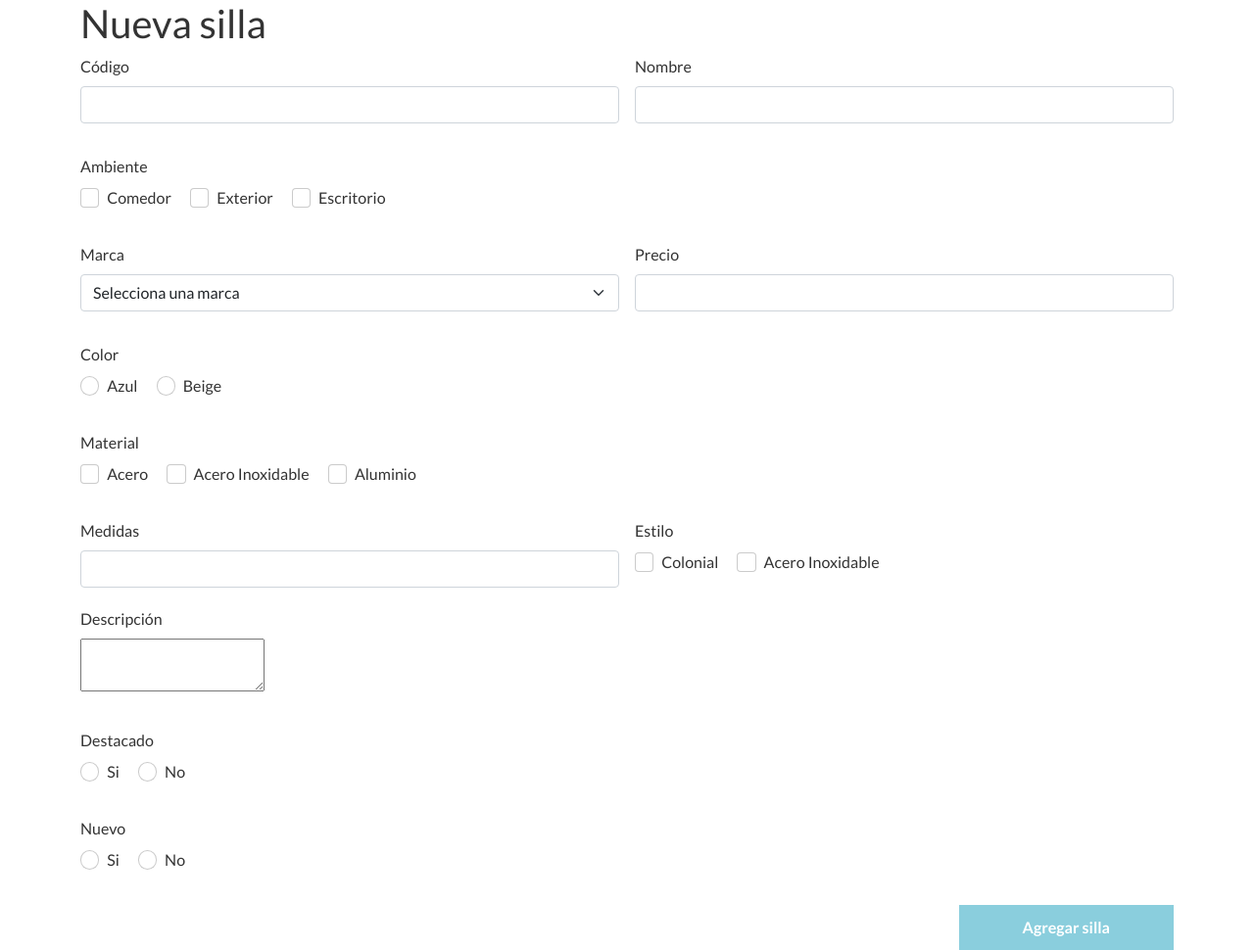
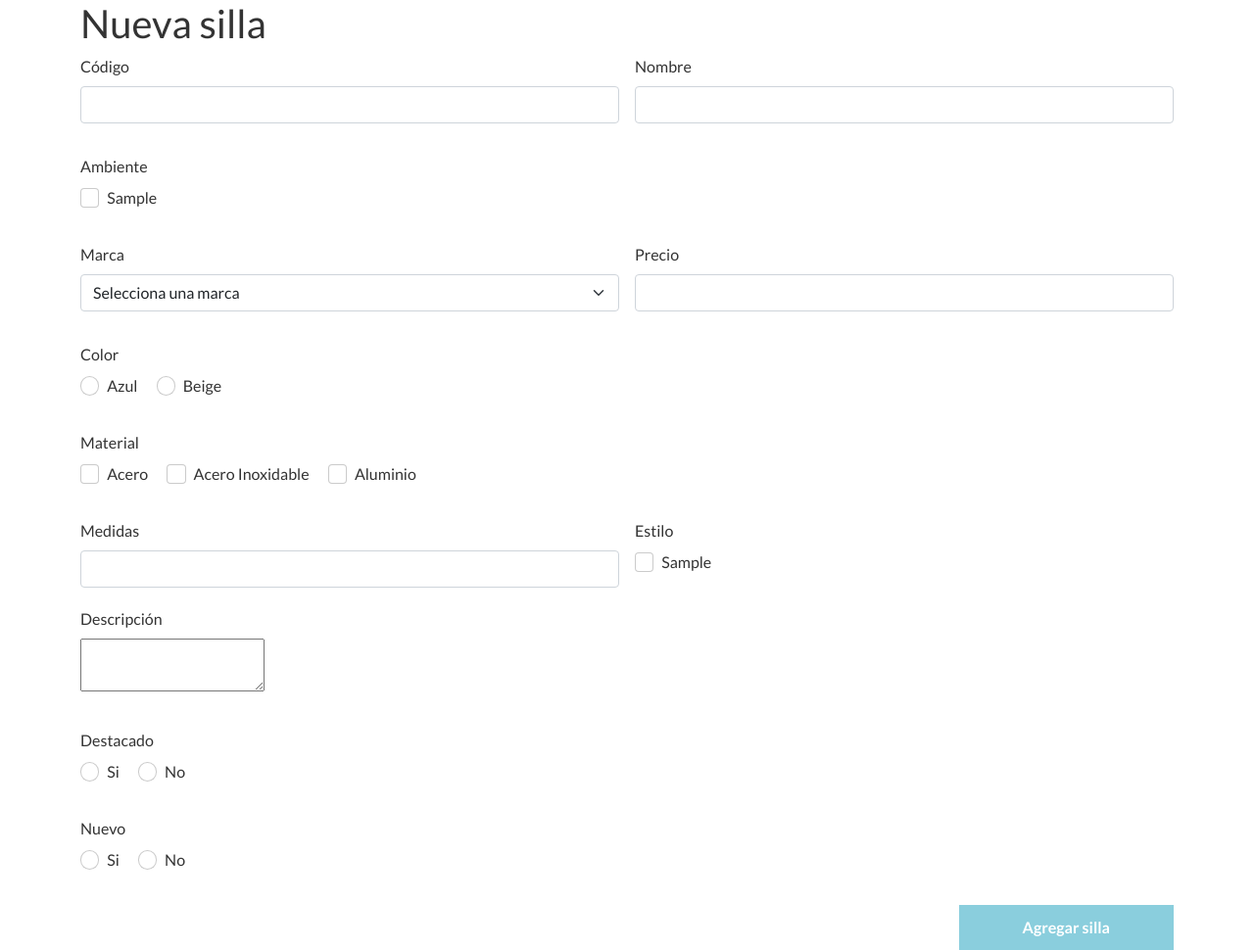
Before and after one commit to FlorenciaBuenahora/sillas, a PHP site: page /admin/agregarSilla.php in a window 1280 px wide. Shown: the whole page at 98% size. Run offline with PHP 8.4, Linux system fonts and the light colour scheme; tables that the repository leaves empty or names only in its code hold one stand-in row (values such as "Sample post"); some libraries are stand-ins or nearby versions.

Commit message:
agregar silla

```diff
--- a/admin/agregarSilla.php
+++ b/admin/agregarSilla.php
@@ -1,8 +1,25 @@
 <?php
 include("../conexion.php");
 
-$querySillas = "SELECT DISTINCT Marca FROM sillas";
-$resultSillas = mysqli_query($link, $querySillas);
+// Consulta Marca
+$queryMarca = "SELECT DISTINCT Marca FROM sillas";
+$resultMarca = mysqli_query($link, $queryMarca);
+
+// Consulta Ambiente
+$queryAmbiente = "SELECT * FROM ambientes";
+$resultAmbiente = mysqli_query($link, $queryAmbiente);
+
+// Consulta Color
+
+// Consulta Material
+
+// Consulta Estilo
+$queryEstilo = "SELECT * FROM estilos";
+$resultEstilo = mysqli_query($link, $queryEstilo);
+
+// Consulta Destacado
+
+// Consulta Nuevo
 
 ?>
 
@@ -26,7 +43,8 @@ $resultSillas = mysqli_query($link, $querySillas);
 <body>
     <div class="container">
         <h1>Nueva silla</h1>
-        <form action="" class="row g-3 needs-validation" novalidate>
+        <form action="insertar.php" class="row g-3 needs-validation" novalidate>
+
             <!-- Codigo -->
             <div class="col-md-6">
                 <label for="codigo" class="form-label">Código</label>
@@ -48,18 +66,14 @@ $resultSillas = mysqli_query($link, $querySillas);
             <!-- Ambiente -->
             <div class="col-12 mb-3">
                 <label for="" class="mb-2">Ambiente</label><br>
-                <div class="form-check form-check-inline">
-                    <input class="form-check-input" type="checkbox" id="ambiente1" value="option1">
-                    <label class="form-check-label" for="ambiente1">Comedor</label>
-                </div>
-                <div class="form-check form-check-inline">
-                    <input class="form-check-input" type="checkbox" id="ambiente2" value="option2">
-                    <label class="form-check-label" for="ambiente2">Exterior</label>
-                </div>
-                <div class="form-check form-check-inline">
-                    <input class="form-check-input" type="checkbox" id="ambiente3" value="option3">
-                    <label class="form-check-label" for="ambiente3">Escritorio</label>
-                </div>
+                <?php
+                    while($unAmbiente = mysqli_fetch_array($resultAmbiente)) {
+                        echo "<div class='form-check form-check-inline'>";
+                            echo "<input class='form-check-input' name='Ambiente[]' type='checkbox' id='$unAmbiente[1]' value='$unAmbiente[1]'>";
+                            echo "<label class='form-check-label' for='$unAmbiente[1]'>$unAmbiente[1]</label>";
+                        echo "</div>";
+                    }
+                ?>
                 <div class="invalid-feedback">
                     Por favor seleccione al menos un ambiente
                 </div>
@@ -71,15 +85,10 @@ $resultSillas = mysqli_query($link, $querySillas);
                 <select class="form-select" required>
                     <option selected>Selecciona una marca</option>
                     <?php
-                        while($unaMarca = mysqli_fetch_array($resultSillas)) {
+                        while($unaMarca = mysqli_fetch_array($resultMarca)) {
                             echo "<option value='$unaMarca[Marca]'>$unaMarca[Marca]</option>";
                         }
                     ?>
-
-                    <!-- <option selected>Selecciona una marca</option>
-
-                    <option value="2">La Ibérica</option>
-                    <option value="3">Mad for Modern</option> -->
                 </select>
                 <div class="invalid-feedback">
                     Por favor ingresa el codigo
@@ -143,14 +152,23 @@ $resultSillas = mysqli_query($link, $querySillas);
             <!-- Estilo -->
             <div class="col-md-6 mb-3">
                 <label for="" class="mb-2">Estilo</label><br>
-                <div class="form-check form-check-inline">
+                <?php
+                    while($unEstilo = mysqli_fetch_array($resultEstilo)) {
+                        echo "<div class='form-check form-check-inline'>";
+                            echo "<input class='form-check-input' name='Estilo[]' type='checkbox' id='$unEstilo[1]' value='$unEstilo[1]'>";
+                            echo "<label class='form-check-label' for='$unEstilo[1]'>$unEstilo[1]</label>";
+                        echo "</div>";
+                    }
+                ?>
+
+                <!-- <div class="form-check form-check-inline">
                     <input class="form-check-input" type="checkbox" id="estilo1" value="option1">
                     <label class="form-check-label" for="estilo1">Colonial</label>
                 </div>
                 <div class="form-check form-check-inline">
                     <input class="form-check-input" type="checkbox" id="Moderno" value="option2">
                     <label class="form-check-label" for="estilo2">Acero Inoxidable</label>
-                </div>
+                </div> -->
                 <div class="invalid-feedback">
                     Por favor selecciona al menos un estilo
                 </div>
```
